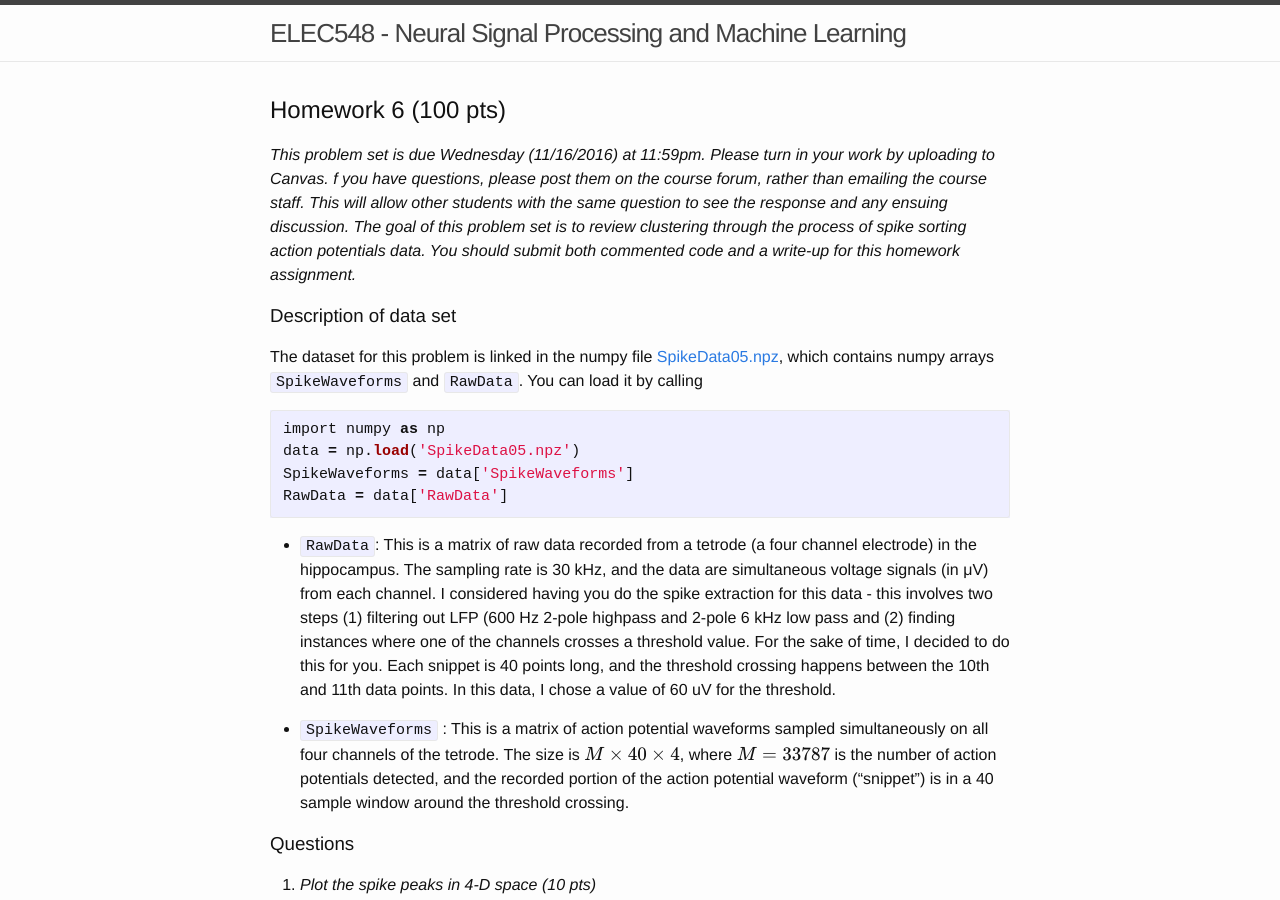
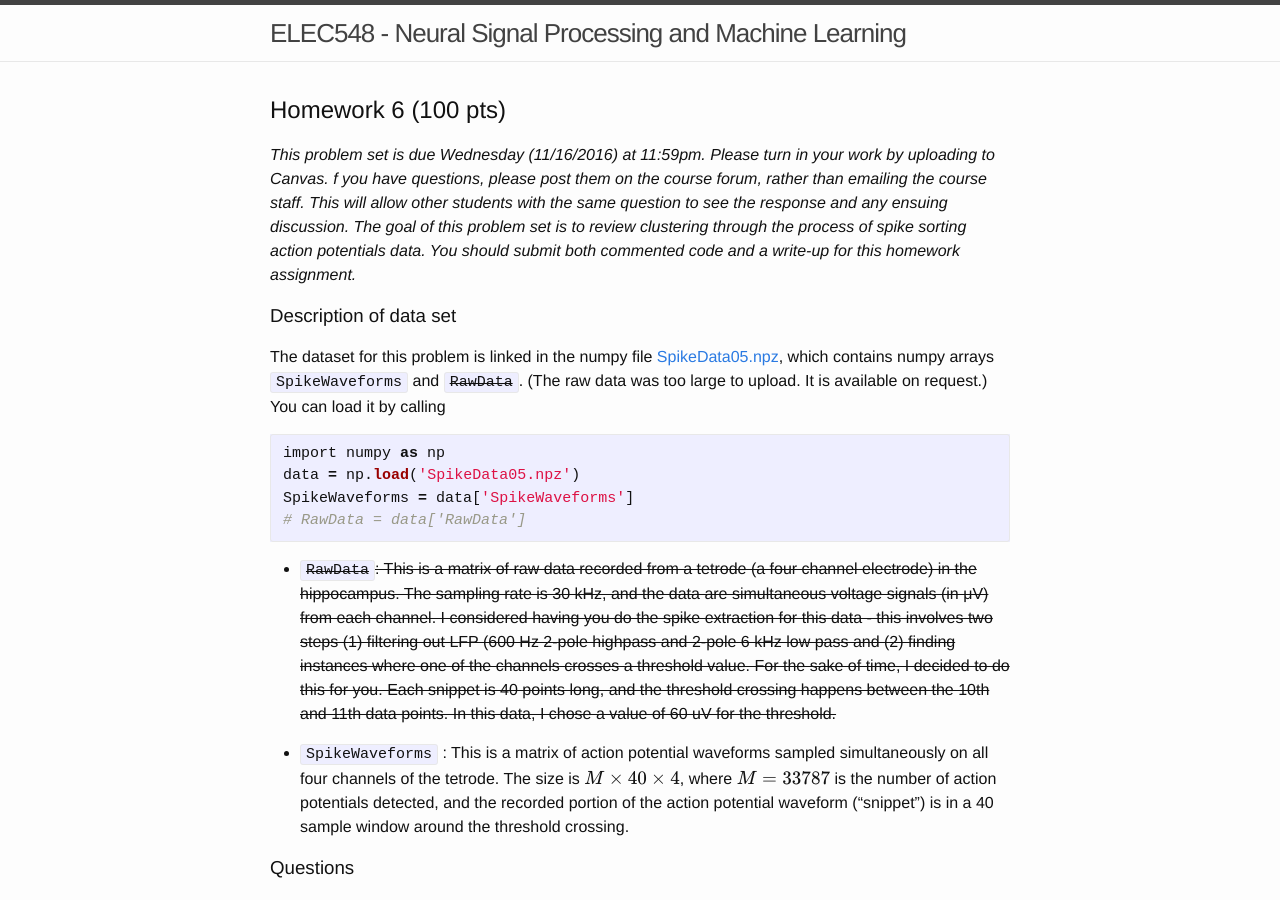
Before and after one commit to elec548/elec548.github.io, a Jekyll site: the page built from Assignments/hw6.md, in a window 1280 px wide and 900 px high. Built offline with Jekyll 4.4.1, drawn with Linux system fonts in a browser that asks for light colours; formulas are drawn with MathJax 3.

Commit message:
Updated spike data so it can upload to github

````diff
--- a/Assignments/hw6.md
+++ b/Assignments/hw6.md
@@ -17,16 +17,17 @@ a write-up for this homework assignment._
 ### Description of data set
 The dataset for this problem is linked in the numpy file
 [SpikeData05.npz](SpikeData05.npz), which contains numpy arrays
-`SpikeWaveforms` and `RawData`. You can load it by calling
+`SpikeWaveforms` and ~~`RawData`~~. (The raw data was too large to upload. It
+is available on request.) You can load it by calling
 
 ```python
 import numpy as np
 data = np.load('SpikeData05.npz')
 SpikeWaveforms = data['SpikeWaveforms']
-RawData = data['RawData']
+# RawData = data['RawData']
 ```
 
-* `RawData`: This is a matrix of raw data recorded from a tetrode (a four
+* ~~`RawData`: This is a matrix of raw data recorded from a tetrode (a four
 channel electrode) in the hippocampus.  The sampling rate is 30 kHz, and the
 data are simultaneous voltage signals (in μV) from each channel. I considered
 having you do the spike extraction for this data - this involves two steps (1)
@@ -34,7 +35,7 @@ filtering out LFP (600 Hz 2-pole highpass and 2-pole 6 kHz low pass and (2)
 finding instances where one of the channels crosses a threshold value. For the
 sake of time, I decided to do this for you. Each snippet is 40 points long, and
 the threshold crossing happens between the 10th and 11th data points. In this
-data, I chose a value of 60 uV for the threshold.
+data, I chose a value of 60 uV for the threshold.~~
 
 * `SpikeWaveforms` : This is a matrix of action potential waveforms sampled
 simultaneously on all four channels of the tetrode. The size is $$M\times 40
````
Also changed, not shown: 1 other file.
